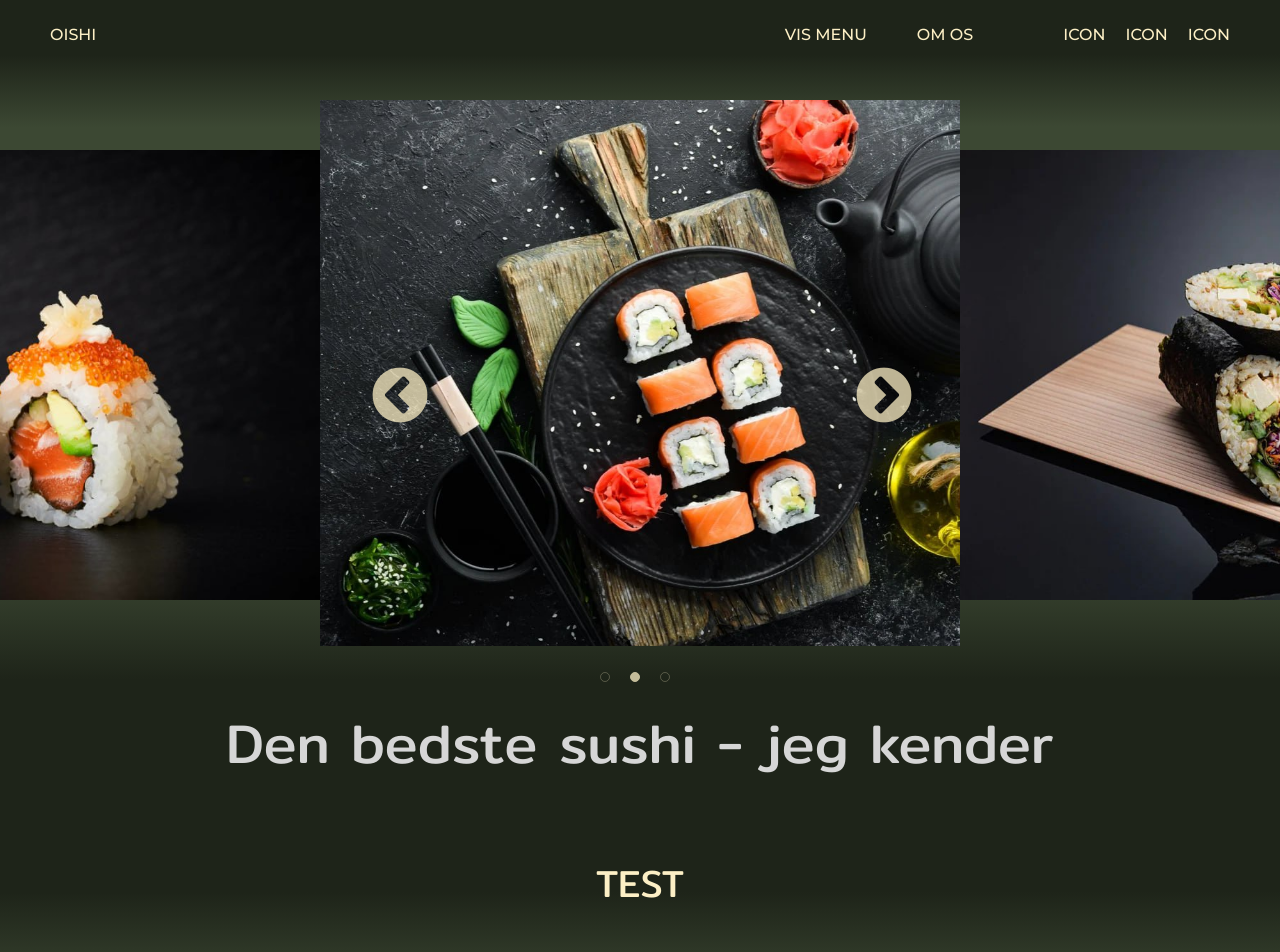
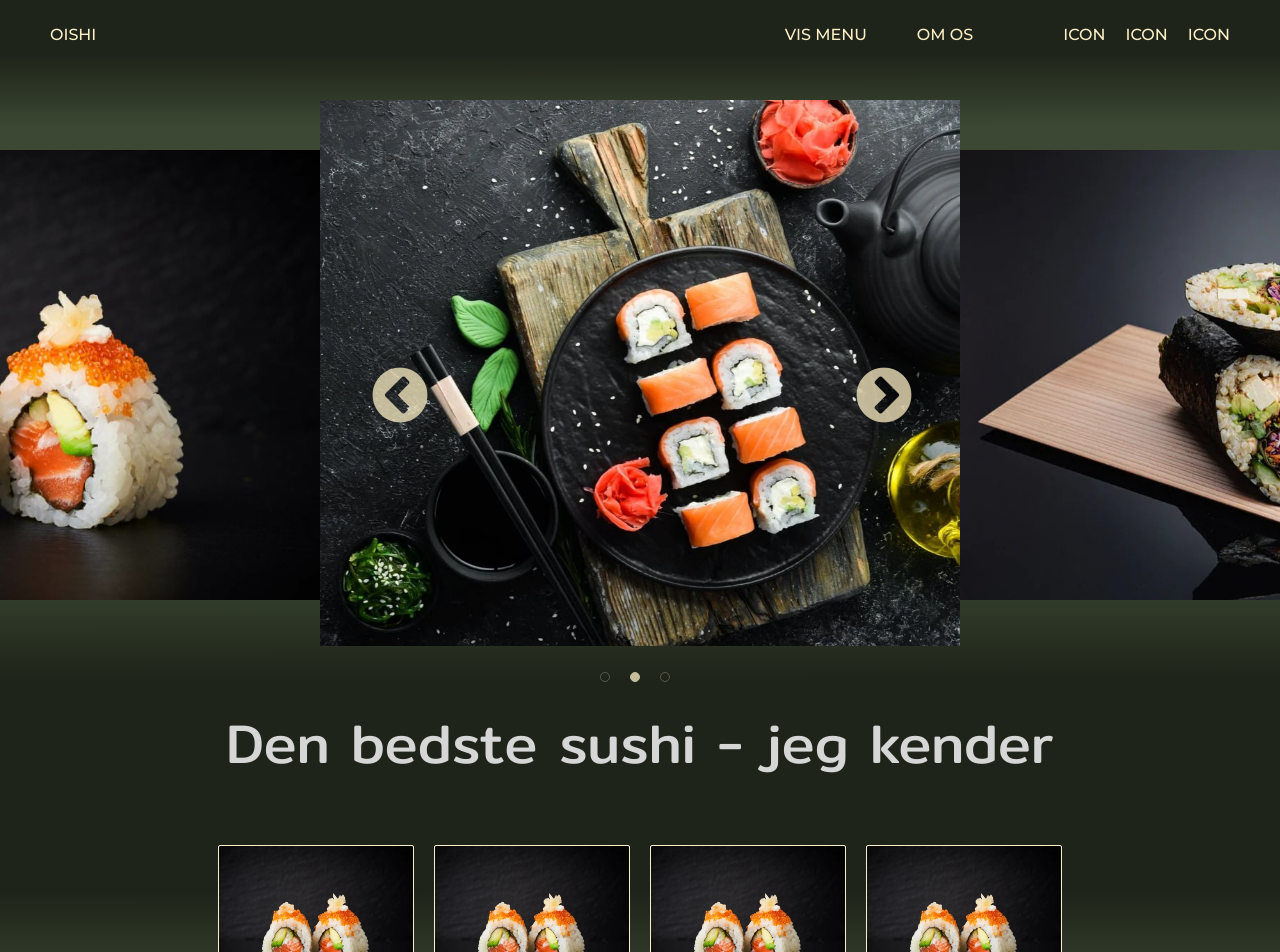
Before and after one commit to na-talia/sushi-takeaway, a React (Create React App) app: page / in a window 1280 px wide. Shown: the top 952 px of the page. Built offline with nearby package versions, Linux system fonts and the light colour scheme.

Commit message:
Remove Title from App.js

```diff
--- a/src/App.js
+++ b/src/App.js
@@ -3,7 +3,6 @@ import "./App.css";
 import NavBar from "./components/NavBar";
 import Promotions from "./components/promotions/Promotions";
 import Slogan from "./components/Slogan";
-import Title from "./components/Title";
 import SushiByCategory from "./components/sushi-by-category/SushiByCategory";
 import PopularProducts from "./components/PopularProducts";
 import Reviews from "./components/reviews/Reviews";
@@ -14,7 +13,6 @@ function App() {
       <NavBar />
       <Promotions />
       <Slogan />
-      <Title text="Test" />
       <SushiByCategory />
       <PopularProducts />
       <Reviews />
```
